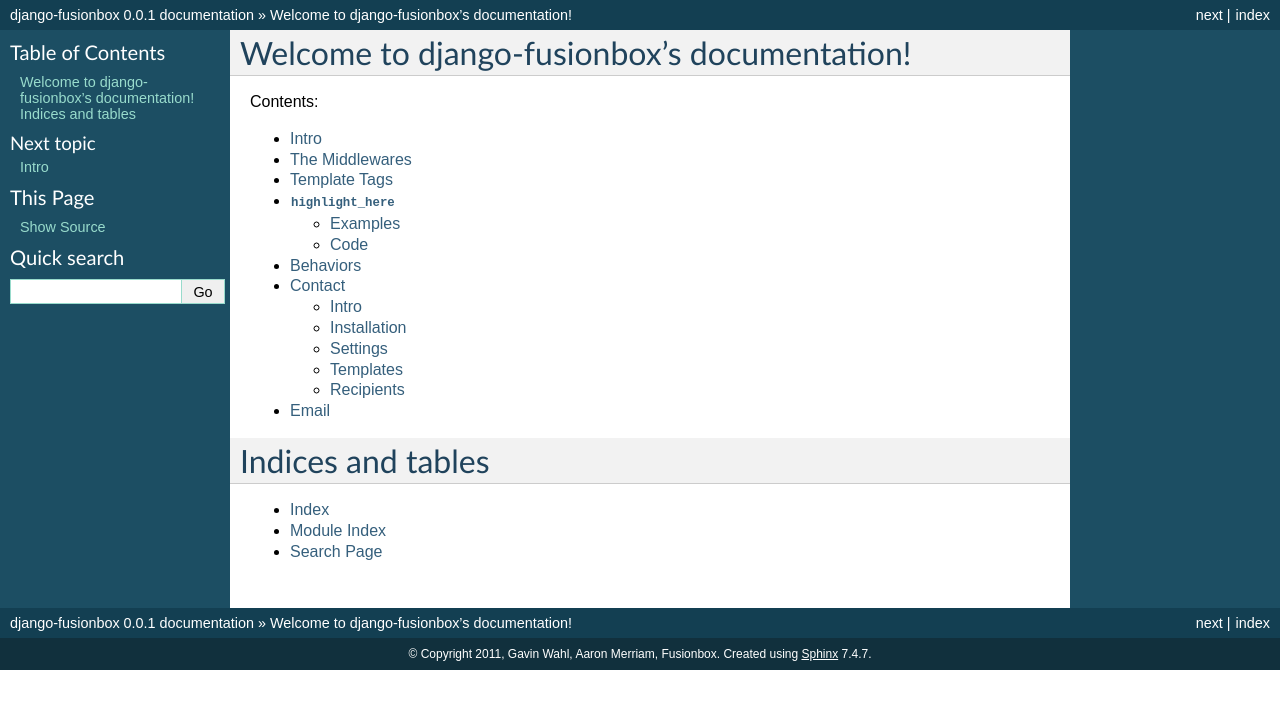
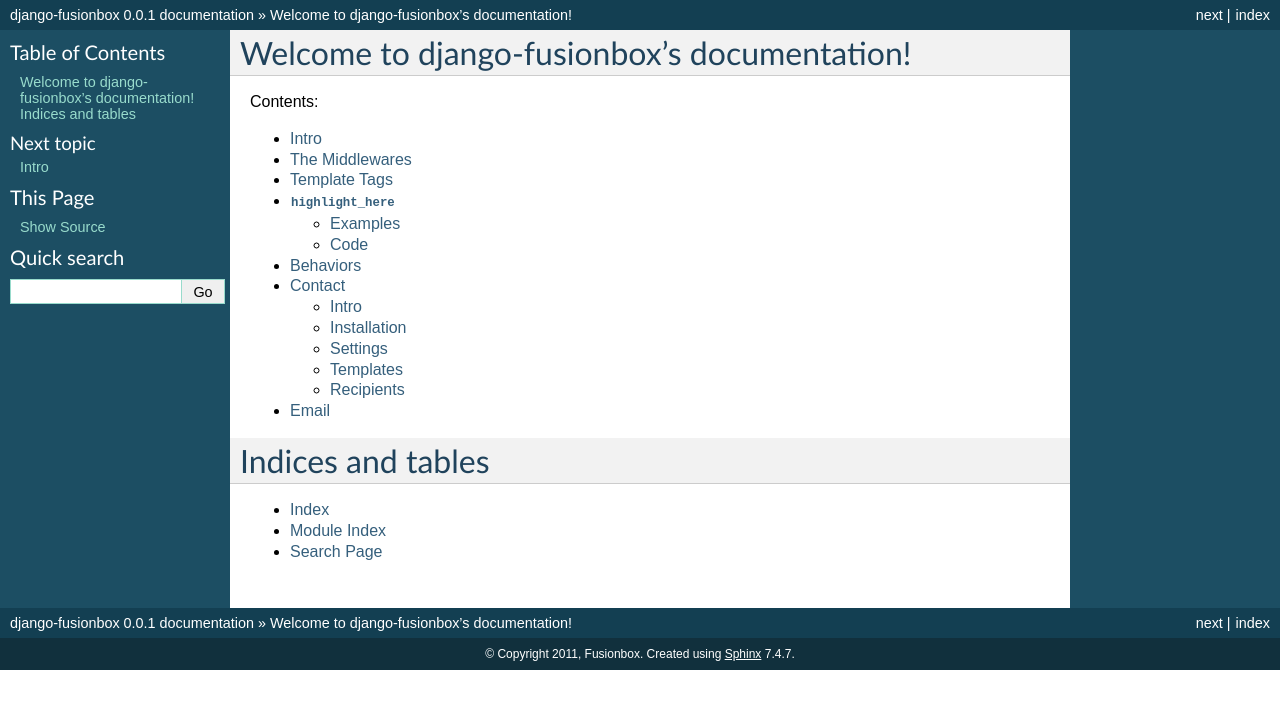
Before and after one commit to fusionbox/django-argonauts, a Sphinx documentation site: the page built from doc/index.rst, in a window 1280 px wide. Shown: the top 709 px of the page. Built offline with Sphinx 7.4.7, drawn with Linux system fonts in a browser that asks for light colours.

Commit message:
Fixed copyrite and typos

```diff
--- a/doc/conf.py
+++ b/doc/conf.py
@@ -41,7 +41,7 @@
 
 # General information about the project.
 project = u'django-fusionbox'
-copyright = u'2011, Gavin Wahl, Aaron Merriam, Fusionbox'
+copyright = u'2011, Fusionbox'
 
 # The version info for the project you're documenting, acts as replacement for
 # |version| and |release|, also used in various other places throughout the
--- a/doc/contact.rst
+++ b/doc/contact.rst
@@ -16,7 +16,7 @@
 Settings
 --------
 
-The contact module has the following settings values which which may be use to customize it's behavior
+The contact module has the following settings values which which may be used to customize its behavior
 
 ``CONTACT_INDEX_TEMPLATE``
   Template location for the main contact form page.  Defaults to ``contact/index.html``
```
